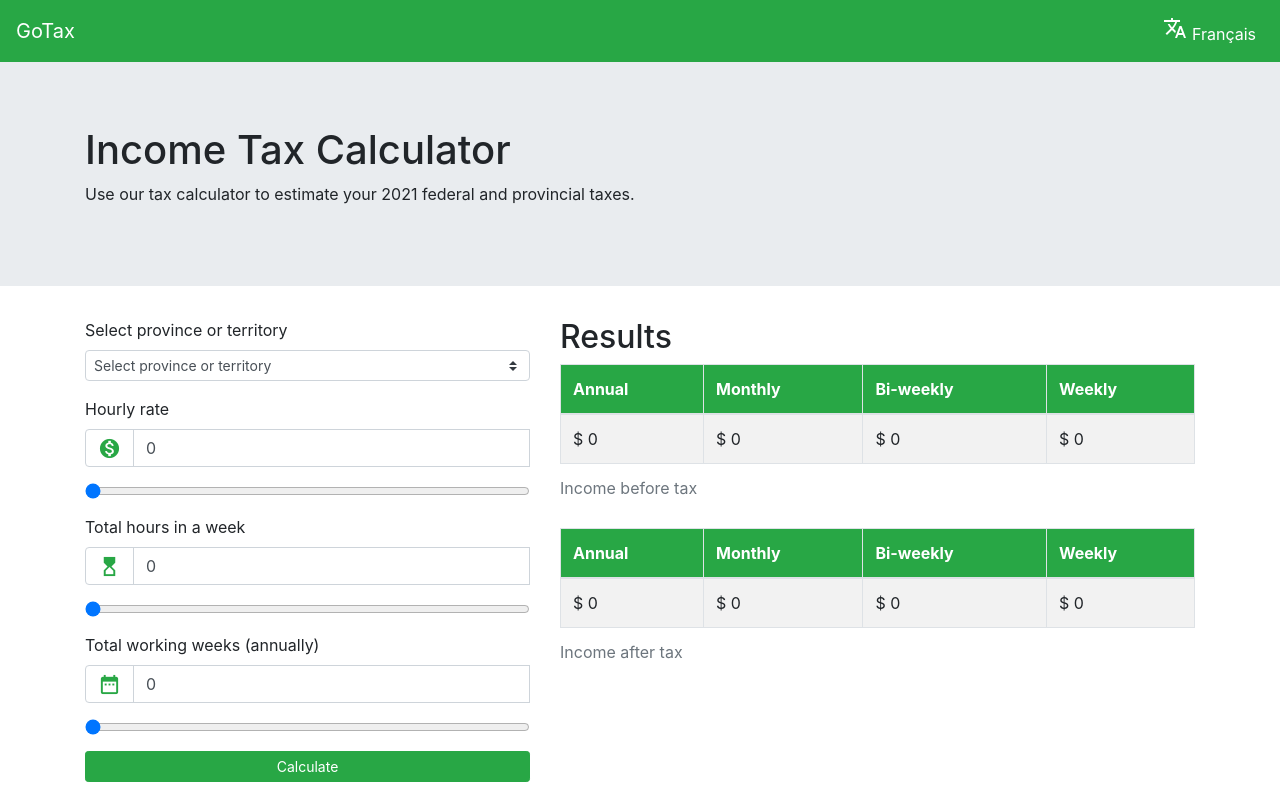
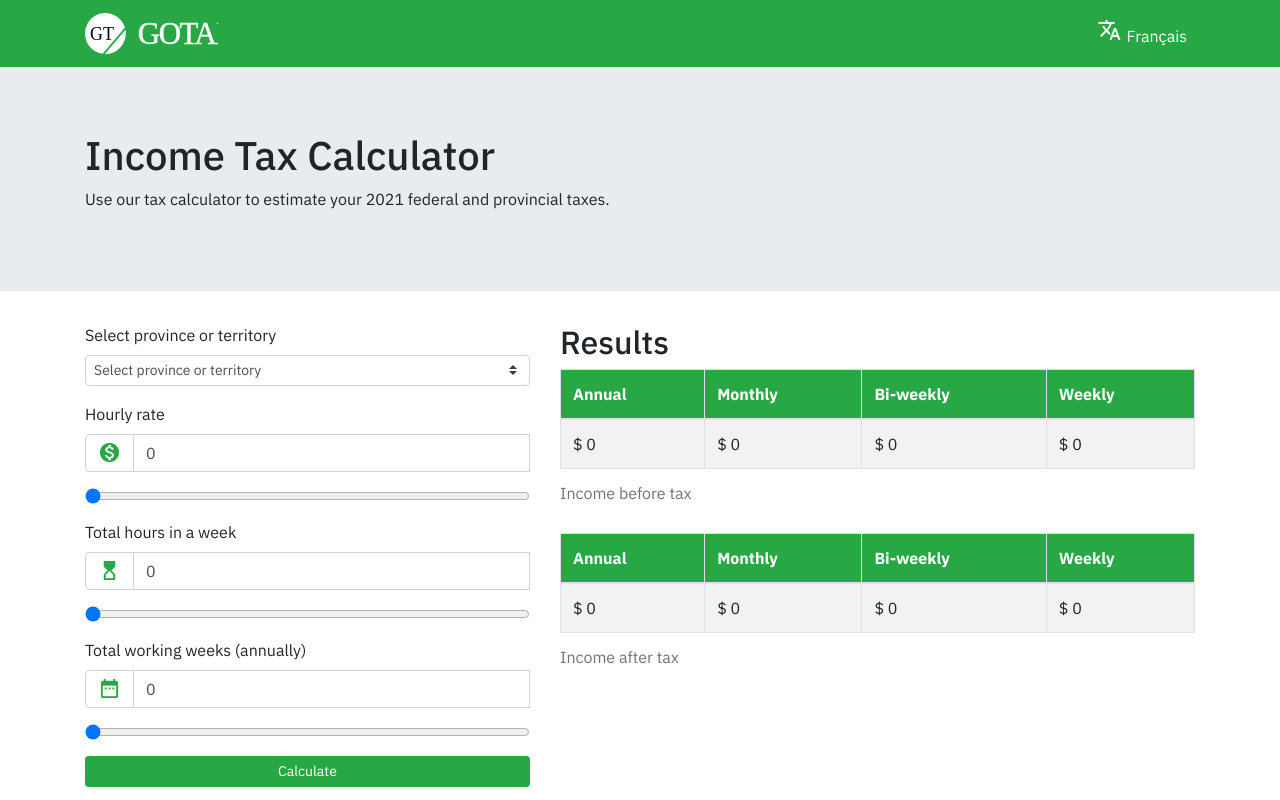
Before and after one commit to oni20/Tax-Calculator, a Next.js app in the folder tax-calculator-next/: page / in a window 1280 px wide. Shown: the top 800 px of the page. Built offline with nearby package versions, Linux system fonts and the light colour scheme.

Commit message:
updated logo and header width.

```diff
--- a/tax-calculator-next/components/Header/Header.js
+++ b/tax-calculator-next/components/Header/Header.js
@@ -1,5 +1,5 @@
 import React from 'react';
-import { Navbar, Nav } from 'react-bootstrap';
+import { Navbar, Nav,Container } from 'react-bootstrap';
 
 const Header = props => {
 
@@ -7,7 +7,14 @@ const Header = props => {
 
   return (
     <Navbar collapseOnSelect expand="lg" variant="dark" className="green">
-      <Navbar.Brand href="#home" className="brand-logo">{props.headerTitle}</Navbar.Brand>
+      <Container>
+      <Navbar.Brand href="#home" className="brand-logo">
+        <img
+        src={props.logoUrl}
+        width="133px"
+        className="d-inline-block align-top"
+        alt={props.logoAlt}
+      /></Navbar.Brand>
       <Navbar.Toggle aria-controls="responsive-navbar-nav" />
       <Navbar.Collapse id="responsive-navbar-nav" className="justify-content-end">
         <Nav activeKey="1" onSelect={handleSelect}>
@@ -17,6 +24,7 @@ const Header = props => {
           </Nav.Link>
         </Nav>
       </Navbar.Collapse>
+      </Container>
     </Navbar>
   )
 }
--- a/tax-calculator-next/data/Translator.js
+++ b/tax-calculator-next/data/Translator.js
@@ -3,6 +3,8 @@ const dictionary = {
         "jsDisabledMsg": "You need to enable JavaScript to run this app.",
         "pageTitle": "Find tax: $currYear$ Canadian income tax",
         "headerTitle": "GoTax",
+        "logoUrl": "go-tax-logo.svg",
+        "logoAlt": "GoTax logo",
         "body": {
             "introTitle": "Income Tax Calculator",
             "introDesc": "Use our tax calculator to estimate your $currYear$ federal and provincial taxes.",
@@ -94,6 +96,8 @@ const dictionary = {
         "jsDisabledMsg": "Vous devez activer JavaScript pour exécuter cette application.",
         "pageTitle": "Rechercher un impôt: $currYear$ Impôt sur le revenu canadien",
         "headerTitle": "GoTax",
+        "logoUrl": "go-tax-logo.svg",
+        "logoAlt": "GoTax logo",
         "body": {
             "introTitle": "Calculateur de taxes",
             "introDesc": "Utilisez notre calculateur de taxes pour estimer votre $currYear$ de taxes fédérales et provinciales.",
--- a/tax-calculator-next/pages/index.js
+++ b/tax-calculator-next/pages/index.js
@@ -57,6 +57,8 @@ const Home = () => {
         language={language}
         headerTitle={content.headerTitle}
         handleLanguageToggle={handleLanguageToggle}
+        logoUrl={content.logoUrl}
+        logoAlt={content.logoAlt}
       />
       <Body
         bodyContent={content.body}
--- a/tax-calculator-next/styles/app.scss
+++ b/tax-calculator-next/styles/app.scss
@@ -1 +1,2 @@
 @import "~bootstrap/scss/bootstrap";
+@import "fonts.scss";
--- /dev/null
+++ b/tax-calculator-next/styles/fonts.scss
@@ -0,0 +1,6 @@
+@import url('https://fonts.googleapis.com/css2?family=IBM+Plex+Sans:wght@100;300;400;500;600;700&display=swap');
+
+html,
+body {
+    font-family: 'IBM Plex Sans', sans-serif;
+}
```
Also changed, not shown: tax-calculator-next/public/go-tax-logo.svg (added).
